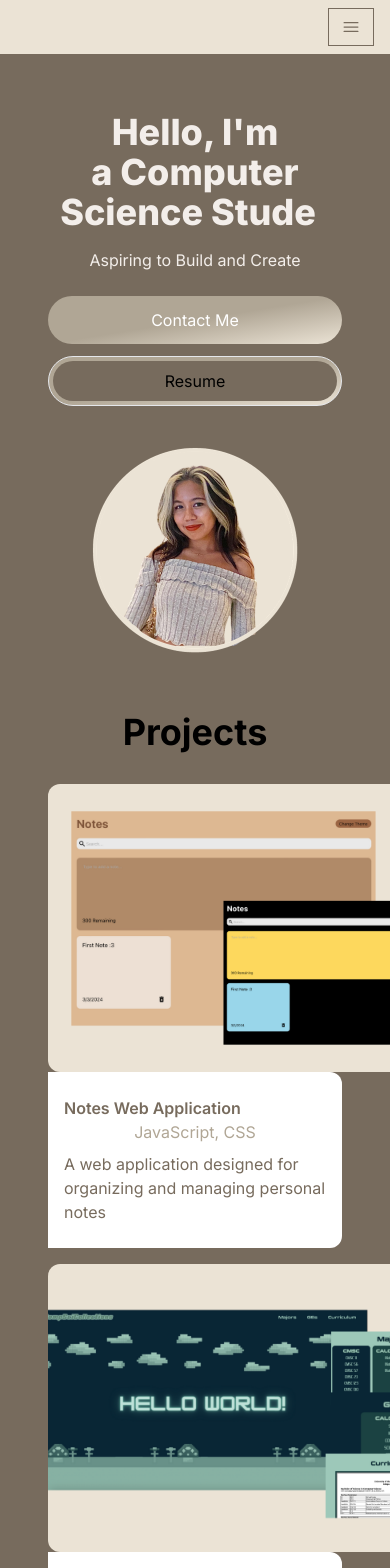
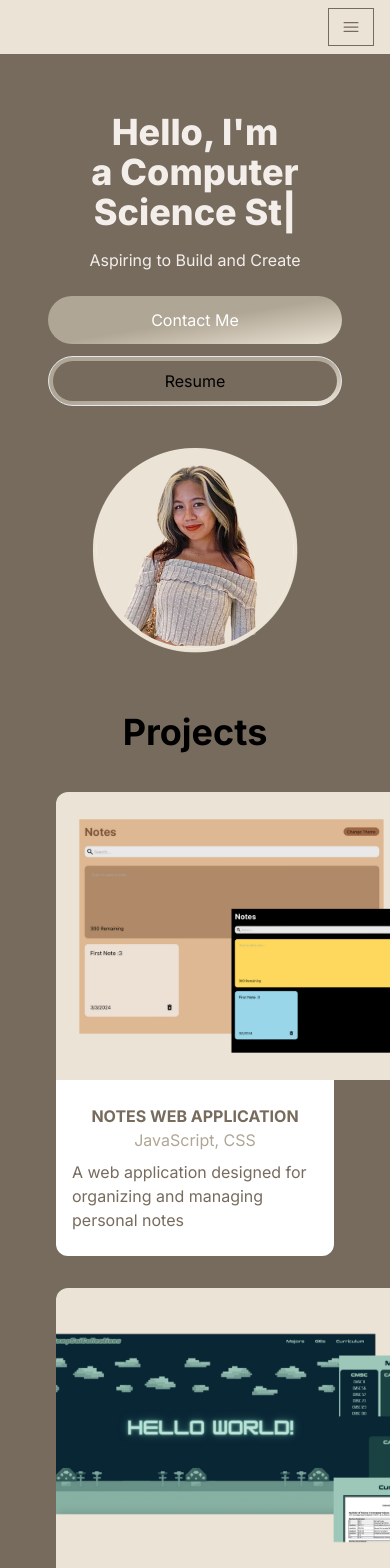
Before and after one commit to Christineeebagz/web-portfolio, a Next.js app: page / in a window 390 px wide. Shown: the top 1568 px of the page. Built offline with nearby package versions, Linux system fonts and the light colour scheme.

Commit message:
"New projects format"

```diff
--- a/app/ components/ProjectCard.jsx
+++ b/app/ components/ProjectCard.jsx
@@ -2,30 +2,52 @@
 import { CodeBracketIcon, EyeIcon } from "@heroicons/react/24/outline";
 import Link from "next/link";
 
-const ProjectCard = ({ imgUrl, title, techstack, description,gitUrl, previewUrl  }) => {
+const ProjectCard = ({
+  imgUrl,
+  title,
+  techstack,
+  description,
+  gitUrl,
+  previewUrl,
+}) => {
   return (
-    <div className="flex  group flex-wrap mb-4 mx-auto " >
+    <div className="flex group flex-wrap mb-4 w-full md:w-1/2 p-2">
       <div
-        className="relative group flex-shrink-0 h-72 md:h-96 md:w-2/3 w-full rounded-tl-xl rounded-bl-xl min-w-[400px] p-20"
-        style={{ background: `url(${imgUrl})`, backgroundSize: "cover", backgroundPosition: "center"}}
+        className="relative group flex-shrink-0 h-72 md:h-96 w-full rounded-tl-xl rounded-tr-xl min-w-[400px]"
+        style={{
+          background: `url(${imgUrl})`,
+          backgroundSize: "cover",
+          backgroundPosition: "center",
+        }}
       >
-        <div className="overlay  hidden items-center justify-center absolute top-0 left-0 w-full h-full
-        rounded-tl-xl rounded-bl-xl bg-[#B0A695] bg-opacity-0  group-hover:flex group-hover:bg-opacity-80 transition-all duration-500">
-            <Link href={gitUrl} className="h-14 mr-5 w-14 border-2 relative rounded-full border-[#776B5D] hover:border-white group/link">
-              <CodeBracketIcon className="h-10 w-10 absolute top-1/2 left-1/2 transform -translate-x-1/2 -translate-y-1/2 text-[#776B5D] cursor-pointer  group-hover/link:text-white"/>
-
+        <div
+          className="overlay hidden items-center justify-center absolute top-0 left-0 w-full h-full
+        rounded-tr-xl rounded-tl-xl bg-[#B0A695] bg-opacity-0 group-hover:flex group-hover:bg-opacity-80 transition-all duration-500"
+        >
+          {gitUrl && (
+            <Link
+              href={gitUrl}
+              className="h-14 mr-5 w-14 border-2 relative rounded-full border-[#776B5D] hover:border-white group/link"
+            >
+              <CodeBracketIcon className="h-10 w-10 absolute top-1/2 left-1/2 transform -translate-x-1/2 -translate-y-1/2 text-[#776B5D] cursor-pointer group-hover/link:text-white" />
             </Link>
-              <Link href={previewUrl} className="h-14 w-14 border-2 relative rounded-full border-[#776B5D] hover:border-white group/link">
-              <EyeIcon className="h-10 w-10 absolute top-1/2 left-1/2 transform -translate-x-1/2 -translate-y-1/2 text-[#776B5D] cursor-pointer  group-hover/link:text-white"/>
-
+          )}
+          {previewUrl && (
+            <Link
+              href={previewUrl}
+              className="h-14 w-14 border-2 relative rounded-full border-[#776B5D] hover:border-white group/link"
+            >
+              <EyeIcon className="h-10 w-10 absolute top-1/2 left-1/2 transform -translate-x-1/2 -translate-y-1/2 text-[#776B5D] cursor-pointer group-hover/link:text-white" />
             </Link>
-
+          )}
         </div>
       </div>
 
-      <div className="flex-1 text-[#776B5D] rounded-tr-xl  rounded-br-xl min-w-[267px] bg-white py-6 px-4 items-center justify-center">
+      <div className="flex-1 text-[#776B5D] rounded-br-xl rounded-bl-xl min-w-[267px] bg-white py-6 px-4 items-center justify-center">
         <div>
-       <h5 className="font-xl font-semibold ">{title}</h5>
+          <h5 className="font-xl font-bold text-center font-xl-large">
+            {title}
+          </h5>
           <h6 className="text-[#B0A695] text-center mb-2">{techstack}</h6>
           <p className="text-[#776B5D]">{description}</p>
         </div>
@@ -35,3 +57,59 @@
 };
 
 export default ProjectCard;
+
+// import React from "react";
+// import { CodeBracketIcon, EyeIcon } from "@heroicons/react/24/outline";
+// import Link from "next/link";
+
+// const ProjectCard = ({
+//   imgUrl,
+//   title,
+//   techstack,
+//   description,
+//   gitUrl,
+//   previewUrl,
+// }) => {
+//   return (
+//     <div className="flex group flex-wrap mb-4 w-full md:w-1/2 p-2">
+//       <div
+//         className="relative group flex-shrink-0 h-72 md:h-96 w-full rounded-tl-xl rounded-tr-xl min-w-[400px]"
+//         style={{
+//           background: `url(${imgUrl})`,
+//           backgroundSize: "cover",
+//           backgroundPosition: "center",
+//         }}
+//       >
+//         <div
+//           className="overlay hidden items-center justify-center absolute top-0 left-0 w-full h-full
+//         rounded-tr-xl rounded-tl-xl bg-[#B0A695] bg-opacity-0 group-hover:flex group-hover:bg-opacity-80 transition-all duration-500"
+//         >
+//           <Link
+//             href={gitUrl}
+//             className="h-14 mr-5 w-14 border-2 relative rounded-full border-[#776B5D] hover:border-white group/link"
+//           >
+//             <CodeBracketIcon className="h-10 w-10 absolute top-1/2 left-1/2 transform -translate-x-1/2 -translate-y-1/2 text-[#776B5D] cursor-pointer group-hover/link:text-white" />
+//           </Link>
+//           <Link
+//             href={previewUrl}
+//             className="h-14 w-14 border-2 relative rounded-full border-[#776B5D] hover:border-white group/link"
+//           >
+//             <EyeIcon className="h-10 w-10 absolute top-1/2 left-1/2 transform -translate-x-1/2 -translate-y-1/2 text-[#776B5D] cursor-pointer group-hover/link:text-white" />
+//           </Link>
+//         </div>
+//       </div>
+
+//       <div className="flex-1 text-[#776B5D] rounded-br-xl rounded-bl-xl min-w-[267px] bg-white py-6 px-4 items-center justify-center">
+//         <div>
+//           <h5 className="font-xl font-bold text-center font-xl-large">
+//             {title}
+//           </h5>
+//           <h6 className="text-[#B0A695] text-center mb-2">{techstack}</h6>
+//           <p className="text-[#776B5D]">{description}</p>
+//         </div>
+//       </div>
+//     </div>
+//   );
+// };
+
+// export default ProjectCard;
--- a/app/ components/ProjectsSection.jsx
+++ b/app/ components/ProjectsSection.jsx
@@ -4,30 +4,49 @@
 const projectsData = [
   {
     id: 1,
-        title: "Notes Web Application",
-        techstack:"JavaScript, CSS",
-        description: "A web application designed for organizing and managing personal notes",
+    title: "NOTES WEB APPLICATION",
+    techstack: "JavaScript, CSS",
+    description:
+      "A web application designed for organizing and managing personal notes",
     image: "/images/projects/project1.png",
     gitUrl: "https://github.com/Christineeebagz/notes-app",
-        previewUrl: "https://notes-app-seven-lovat.vercel.app"
+    previewUrl: "https://notes-app-seven-lovat.vercel.app",
   },
   {
     id: 2,
-        title: "CompSciCollections",
-        techstack:"HTML, CSS",
-        description: "Centralized Repository for UP Cebu’s Computer Science Subjects",
+    title: "COMPSI-COLLECTION",
+    techstack: "HTML, CSS",
+    description:
+      "Centralized Repository for UP Cebu’s Computer Science Subjects",
     image: "/images/projects/project2.png",
     gitUrl: "https://github.com/Christineeebagz/compscicollections",
-        previewUrl: "https://christineeebagz.github.io/compscicollections/"
+    previewUrl: "https://christineeebagz.github.io/compscicollections/",
+  },
+  {
+    id: 3,
+    title: "PANTRYPAL",
+    techstack: "React.js, Node.js, SQL, PHPMyAdmin",
+    description: "A pantry management system.",
+    image: "/images/projects/project3.png",
+    gitUrl: "https://github.com/Christineeebagz/pantrypal",
+    // previewUrl is omitted for this project
+  },
+  {
+    id: 4,
+    title: "SNACKRIFICE",
+    techstack: "React.js, Node.js, SQL, PHPMyAdmin",
+    description: "A snack ordering system.",
+    image: "/images/projects/project4.png",
+    gitUrl: "https://github.com/Christineeebagz/snackrifice",
+    // previewUrl is omitted for this project
   },
 ];
 
 const ProjectsSection = () => {
   return (
     <section id="projects">
-        <h2 className="text-center text-4xl font-bold mt-10 mb-8">
-            Projects</h2>
-        <div>
+      <h2 className="text-center text-4xl font-bold mt-10 mb-8">Projects</h2>
+      <div className="flex flex-wrap">
         {projectsData.map((project) => (
           <ProjectCard
             key={project.id}
@@ -41,6 +60,75 @@
         ))}
       </div>
     </section>
-  )
-}
-export default ProjectsSection
+  );
+};
+
+export default ProjectsSection;
+
+// import React from "react";
+// import ProjectCard from "./ProjectCard";
+
+// const projectsData = [
+//   {
+//     id: 1,
+//     title: "NOTES WEB APPLICATION",
+//     techstack: "JavaScript, CSS",
+//     description:
+//       "A web application designed for organizing and managing personal notes",
+//     image: "/images/projects/project1.png",
+//     gitUrl: "https://github.com/Christineeebagz/notes-app",
+//     previewUrl: "https://notes-app-seven-lovat.vercel.app",
+//   },
+//   {
+//     id: 2,
+//     title: "COMPSI-COLLECTION",
+//     techstack: "HTML, CSS",
+//     description:
+//       "Centralized Repository for UP Cebu’s Computer Science Subjects",
+//     image: "/images/projects/project2.png",
+//     gitUrl: "https://github.com/Christineeebagz/compscicollections",
+//     previewUrl: "https://christineeebagz.github.io/compscicollections/",
+//   },
+//   // {
+//   //   id: 3,
+//   //   title: "PANTRYPAL",
+//   //   techstack: "React.js, Node.js, SQL, PHPMyAdmin ",
+//   //   description:
+//   //     "",
+//   //   image: "",
+//   //   gitUrl: "",
+//   //   previewUrl: "",
+//   // },
+//   // {
+//   //   id: 4,
+//   //   title: "SNACKRIFICE",
+//   //   techstack: "React.js, Node.js, SQL, PHPMyAdmin ",
+//   //   description:
+//   //     "",
+//   //   image: "",
+//   //   gitUrl: "",
+//   //   previewUrl: "",
+//   // }
+// ];
+
+// const ProjectsSection = () => {
+//   return (
+//     <section id="projects">
+//       <h2 className="text-center text-4xl font-bold mt-10 mb-8">Projects</h2>
+//       <div className="flex flex-wrap">
+//         {projectsData.map((project) => (
+//           <ProjectCard
+//             key={project.id}
+//             title={project.title}
+//             techstack={project.techstack}
+//             description={project.description}
+//             imgUrl={project.image}
+//             gitUrl={project.gitUrl}
+//             previewUrl={project.previewUrl}
+//           />
+//         ))}
+//       </div>
+//     </section>
+//   );
+// };
+// export default ProjectsSection;
--- a/app/layout.js
+++ b/app/layout.js
@@ -1,18 +1,17 @@
-import './globals.css'
-import { Inter } from 'next/font/google'
+import "./globals.css";
+import { Inter } from "next/font/google";
 
-
-const inter = Inter({ subsets: ['latin'] })
+const inter = Inter({ subsets: ["latin"] });
 
 export const metadata = {
-  title: 'Create Next App',
-  description: 'Generated by create next app',
-}
+  title: "Christine`s Portfolio",
+  description: "Portfolio by Christine",
+};
 
 export default function RootLayout({ children }) {
   return (
     <html lang="en">
       <body className={inter.className}>{children}</body>
     </html>
-  )
+  );
 }
```
Lines whose indentation alone changed are shown as unchanged.
